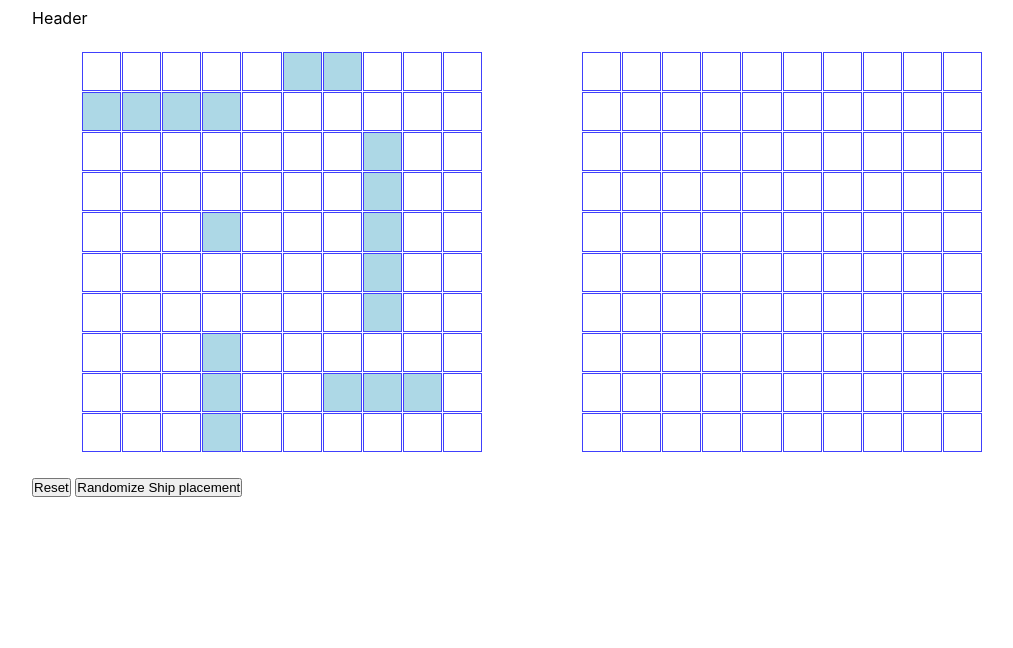
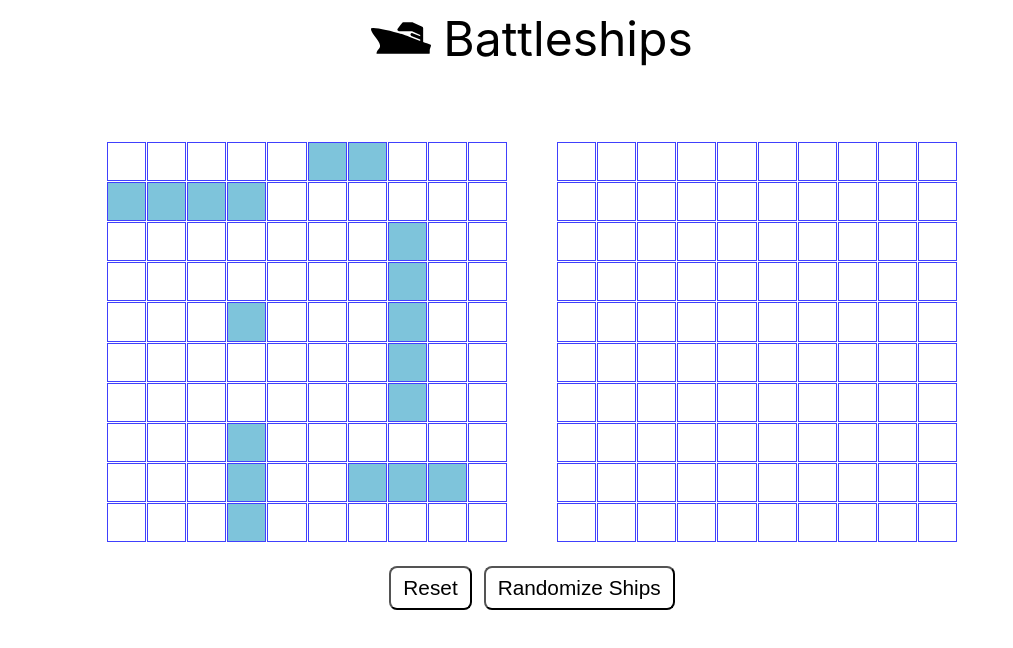
Before and after one commit to SBNKy/battleship-game, a website built with webpack: page src/template.html in a window 1280 px wide. Shown: the whole page, without its empty margins (108-1121 px from the left). Built offline with nearby package versions, Linux system fonts and the light colour scheme.

Commit message:
feat: update header and add navigation buttons

```diff
--- a/src/style.css
+++ b/src/style.css
@@ -7,7 +7,7 @@
 body {
     font-family: -apple-system, Georgia, "Times New Roman", Times, serif;
     height: 100vh;
-    max-width: 1000px;
+    max-width: 900px;
     display: flex;
     flex-direction: column;
     gap: 12px;
@@ -16,9 +16,22 @@ body {
 }
 
 header {
+    display: flex;
+    justify-content: center;
+    align-items: center;
+    gap: 12px;
+}
+
+.battleship-icon {
+    height: 60px;
+}
+
+.header-text {
+    font-size: 3rem;
 }
 
 main {
+    margin-top: 50px;
     display: grid;
     grid-template-columns: 1fr 1fr;
     justify-items: center;
@@ -39,7 +52,7 @@ main {
 }
 
 .ship {
-    background-color: lightblue;
+    background-color: rgb(126, 196, 219);
 }
 
 .hit {
@@ -47,5 +60,18 @@ main {
 }
 
 .miss {
-    background-color: lightgray;
+    background-color: rgb(185, 185, 185);
 }
+
+.nav-buttons {
+    display: flex;
+    justify-content: center;
+    gap: 12px;
+}
+
+.nav-buttons > button {
+    border-radius: 8px;
+    background-color: transparent;
+    font-size: 1.3rem;
+    padding: 8px 12px;
+}
--- a/src/template.html
+++ b/src/template.html
@@ -6,14 +6,21 @@
         <title>Battleships</title>
     </head>
     <body>
-        <header>Header</header>
+        <header>
+            <img
+                src="./assets/icons/battleship-svgrepo-com.svg"
+                alt="Battleship icon"
+                class="battleship-icon"
+            />
+            <span class="header-text">Battleships</span>
+        </header>
         <main>
             <div class="player-board board"></div>
             <div class="enemy-board board"></div>
         </main>
         <div class="nav-buttons">
             <button class="reset-button">Reset</button>
-            <button class="randomize-button">Randomize Ship placement</button>
+            <button class="randomize-button">Randomize Ships</button>
         </div>
     </body>
 </html>
```
Also changed, not shown: src/assets/icons/battleship-svgrepo-com.svg (added).
